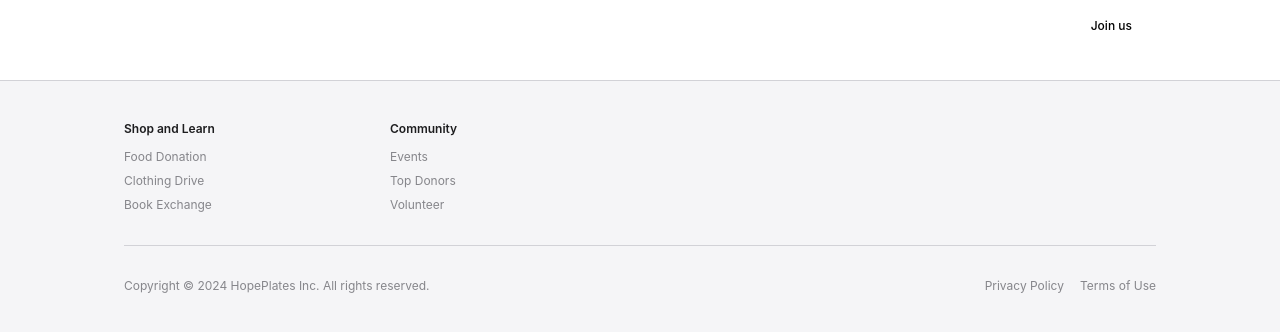
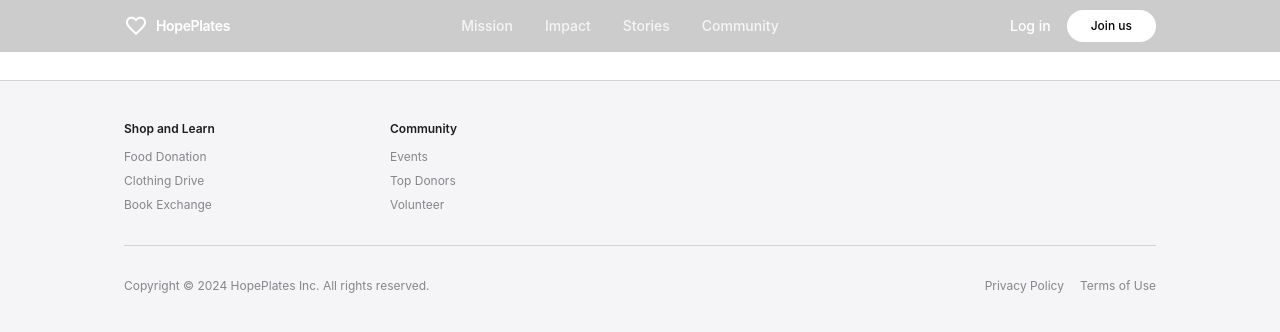
Before and after one commit to kalviumcommunity/s65_hrithik_capstone_hopeplates, a React (Vite) app in the folder frontend/: page / in a window 1280 px wide. Shown: the top 332 px of the page. Built offline with nearby package versions, Linux system fonts and the light colour scheme.

Commit message:
Critical hotfix: Frontend visibility and animation fixes

```diff
--- a/frontend/src/layouts/MainLayout.jsx
+++ b/frontend/src/layouts/MainLayout.jsx
@@ -15,7 +15,7 @@ const MainLayout = ({ children }) => {
     return (
         <div className="font-sans antialiased text-[#1D1D1F]">
             {/* Navbar - Apple Style: Sticky, Blur, Minimal */}
-            <nav className={`fixed top-0 w-full z-50 transition-all duration-300 ${scrolled ? 'bg-white/80 backdrop-blur-md border-b border-[#D2D2D7]/30' : 'bg-transparent text-white'}`}>
+            <nav className={`fixed top-0 w-full z-50 transition-all duration-300 ${scrolled ? 'bg-white/80 backdrop-blur-md border-b border-[#D2D2D7]/30' : 'bg-black/20 backdrop-blur-sm'}`}>
                 <div className="max-w-[1080px] mx-auto px-6 h-[52px] flex items-center justify-between text-sm font-medium">
                     <Link to="/" className="flex items-center gap-2 group">
                         <span className={`material-symbols-outlined text-[20px] ${scrolled ? 'text-[#1D1D1F]' : 'text-white'}`}>favorite</span>
--- a/frontend/src/pages/Home.jsx
+++ b/frontend/src/pages/Home.jsx
@@ -7,7 +7,7 @@ const Home = () => {
     return (
         <div className="bg-white">
             {/* Hero Section - Full Screen Image Background (Apple Style) */}
-            <section className="relative h-screen w-full flex flex-col items-center justify-center text-center px-6 overflow-hidden bg-black">
+            <section className="relative w-full flex flex-col items-center justify-center text-center px-6 overflow-hidden" style={{ backgroundColor: 'black', minHeight: '100vh' }}>
                 {/* Background Image with Overlay */}
                 <div className="absolute inset-0 z-0">
                     <img
@@ -18,7 +18,7 @@ const Home = () => {
                     <div className="absolute inset-0 bg-black/40"></div>
                 </div>
 
-                <div className="relative z-10 max-w-4xl pt-20 animate-in fade-in slide-in-from-bottom-10 duration-1000">
+                <div className="relative z-10 max-w-4xl pt-20">
                     <h1 className="text-6xl md:text-8xl font-semibold text-white tracking-tight mb-6 drop-shadow-lg">
                         Giving. <br />
                         <span className="text-white/80">Reimagined.</span>
```
